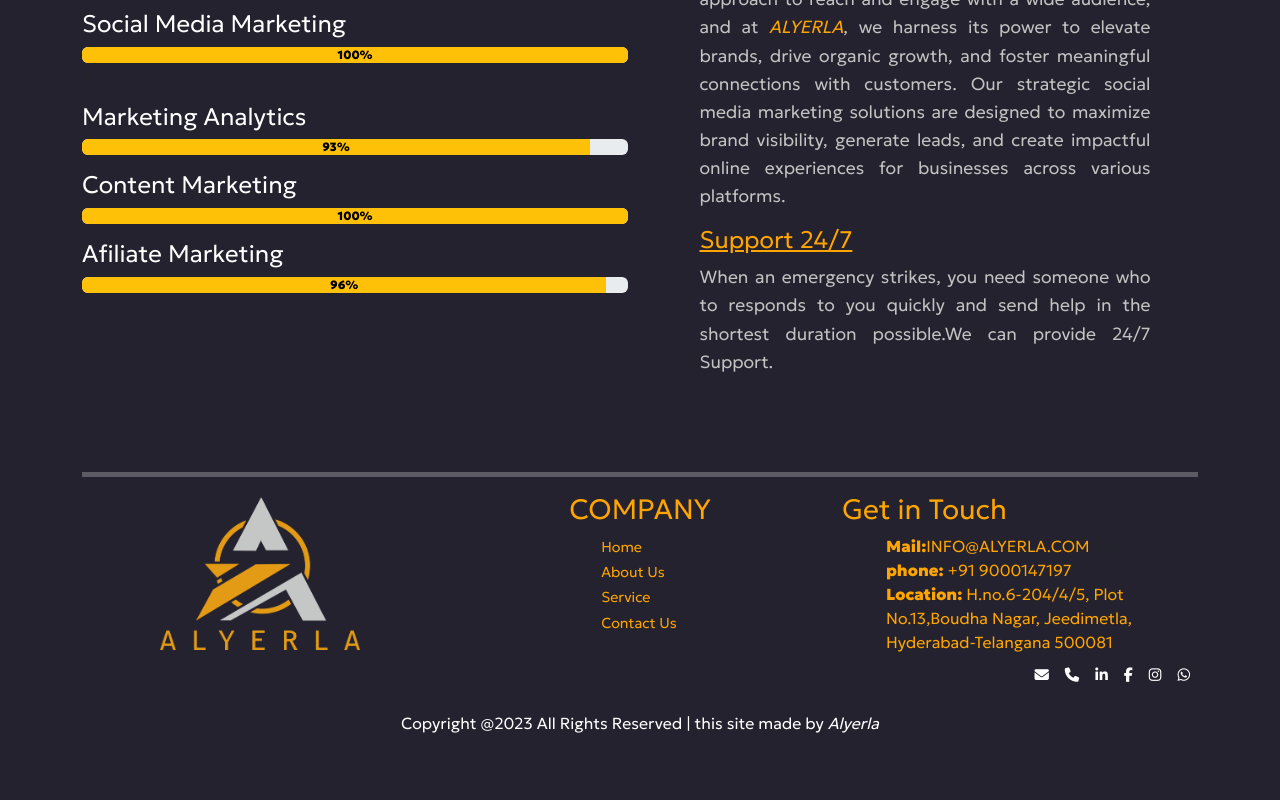
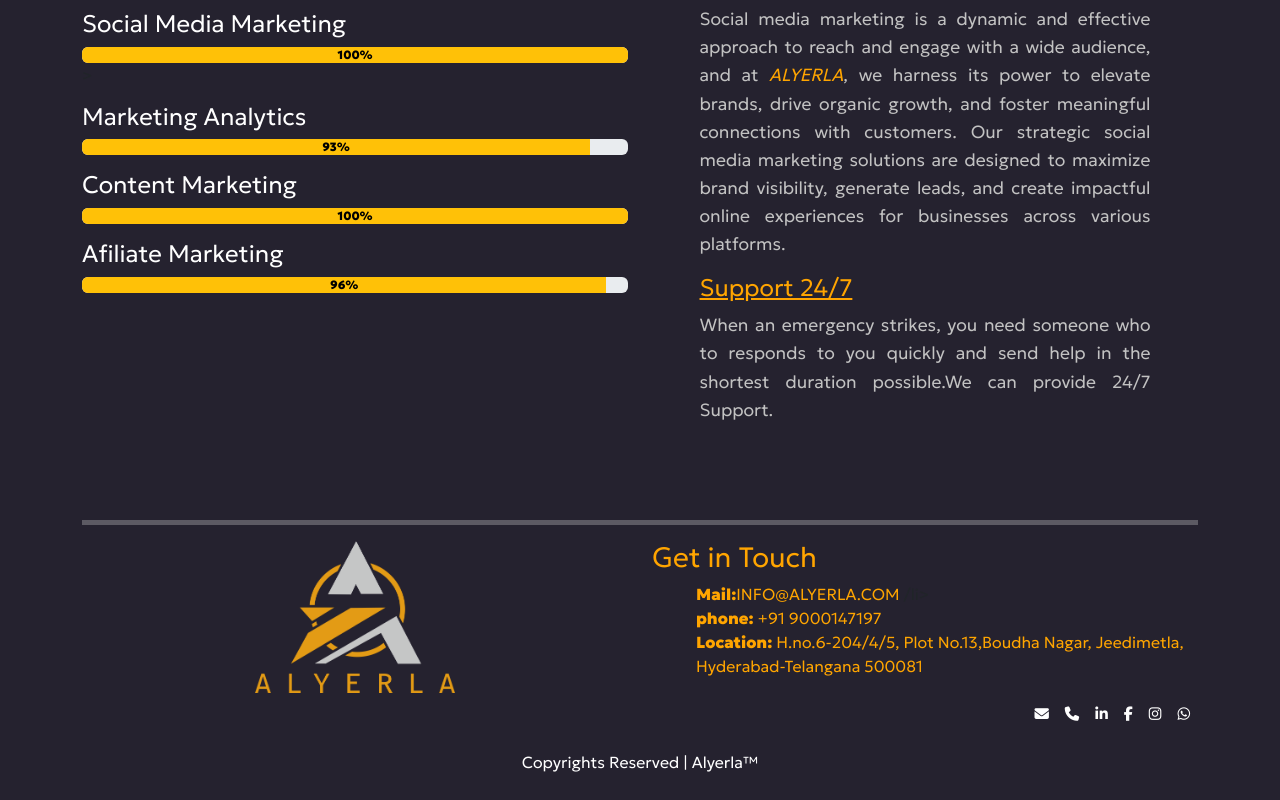
Before and after one commit to venugopalakrishnamylavarapu/Alyerla_Proj, a plain HTML site: page index.html in a window 1280 px wide. Shown: the part 1537-2337 px from the top of the page. Before the commit the page ends 2298 px from the top, so only its background shows below. Drawn offline with nearby package versions, Linux system fonts and the light colour scheme.

Commit message:
Js file updated and front page updated

```diff
--- a/js_File/ALYERLA.js
+++ b/js_File/ALYERLA.js
@@ -44,7 +44,7 @@
     <hr style="color: white; border-top: 5px solid; ">
   </div>
 
-  <div class="col-lg-4 col-md-12 d-md-block  col-12 m-auto footer-div">
+  <div class="col-lg-6 col-md-12 d-md-block  col-12 m-auto footer-div">
     <div class=" d-flex justify-content-center">
       <div class=" text-center">
         <div class="align-center">
@@ -53,19 +53,8 @@
       </div>
     </div>
   </div>
-  <div class="col-lg-4 col-md-6 col-12  d-flex justify-content-center footer-div">
-    <div class="">
-      <h3 id="calibri" style="color:orange">COMPANY</h3>
-      <ul id="calibri-body">
-        <li><a href="index.html">Home</a></li>
-        <li><a href="about.html">About Us</a></li>
-        <li><a href="service.html">Service</a></li>
-        <li><a href="contact.html">Contact Us</a></li>
-      </ul>
-    </div>
-  </div>
 
-  <div class="col-lg-4 col-md-6 col-12  d-flex justify-content-center footer-div">
+  <div class="col-lg-6 col-md-6 col-12  d-flex justify-content-center footer-div">
     <div class="w-100">
       <h3 id="calibri" style="color:orange">Get in Touch</h3>
       <div class="links">
@@ -104,7 +93,7 @@
 
 </div>
 <div class="text-center my-3">
-  <p class="d-inline text-white">Copyright @2023 All Rights Reserved | this site made by <i>Alyerla</i></p>
+  <p class="d-inline text-white">Copyrights Reserved | Alyerla™</p>
 </div>
 
 
```
Also changed, not shown: index.html (+1 -0 lines).
